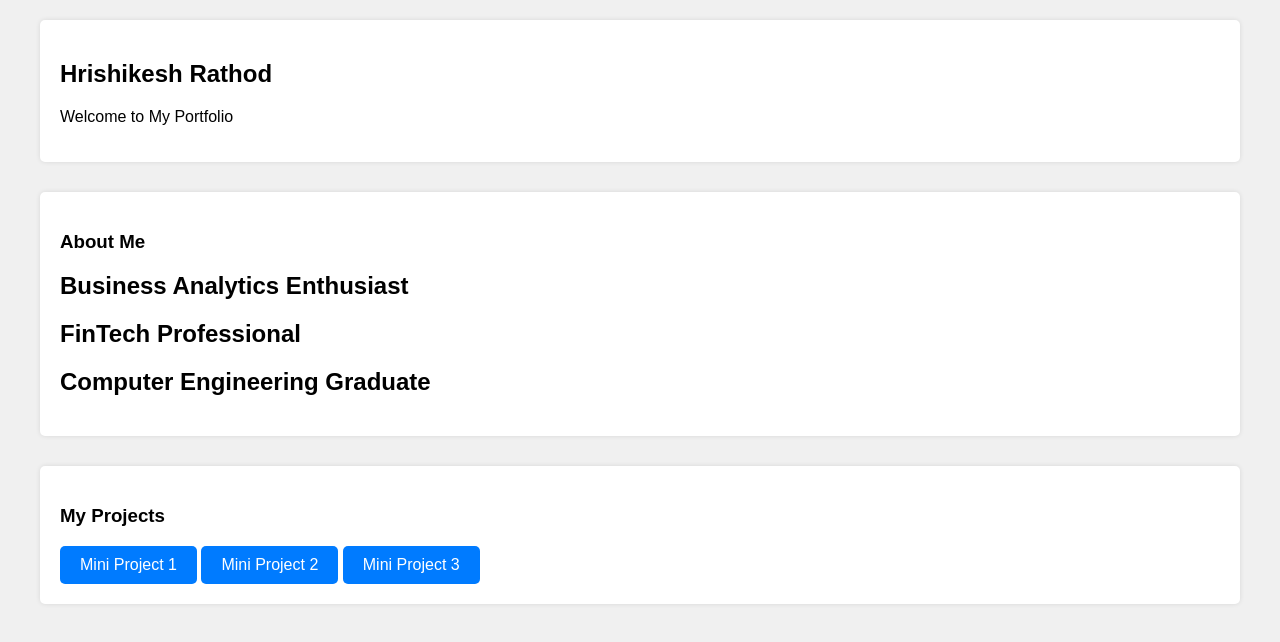
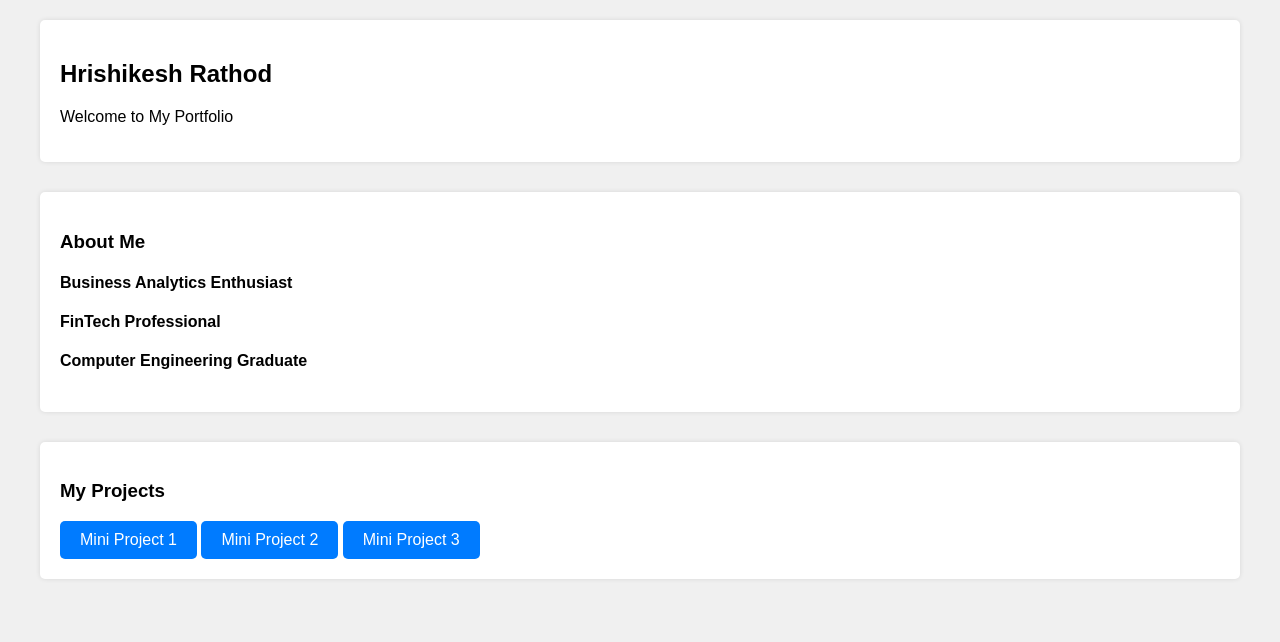
Before and after one commit to rathodhrishikesh/rathodhrishikesh.github.io, a plain HTML site: page portfolio/index.html in a window 1280 px wide. Drawn offline with Linux system fonts and the light colour scheme.

Commit message:
Update index.html

```diff
--- a/portfolio/index.html
+++ b/portfolio/index.html
@@ -47,17 +47,17 @@
 
         <div class="section">
             <h3>About Me</h3>
-            <h2>Business Analytics Enthusiast</h2>
-	    <h2>FinTech Professional</h2>
-	    <h2>Computer Engineering Graduate</h2>
+            <h4>Business Analytics Enthusiast</h4>
+	    <h4>FinTech Professional</h4>
+   	    <h4>Computer Engineering Graduate</h4>
 	    <h2></h2>
         </div>
 
         <div class="section">
             <h3>My Projects</h3>
-		<a href="https://rathodhrishikesh.github.io/portfolio/mini_project_1/mp1.html" class="button">Mini Project 1</a>
-		<a href="https://rathodhrishikesh.github.io/portfolio/mini_project_2/mp2.html" class="button">Mini Project 2</a>
-        	<a href="https://rathodhrishikesh.github.io/" class="button">Mini Project 3</a>
+	    <a href="https://rathodhrishikesh.github.io/portfolio/mini_project_1/mp1.html" class="button">Mini Project 1</a>
+	    <a href="https://rathodhrishikesh.github.io/portfolio/mini_project_2/mp2.html" class="button">Mini Project 2</a>
+            <a href="https://rathodhrishikesh.github.io/" class="button">Mini Project 3</a>
         </div>
     </div>
 </body>
```
